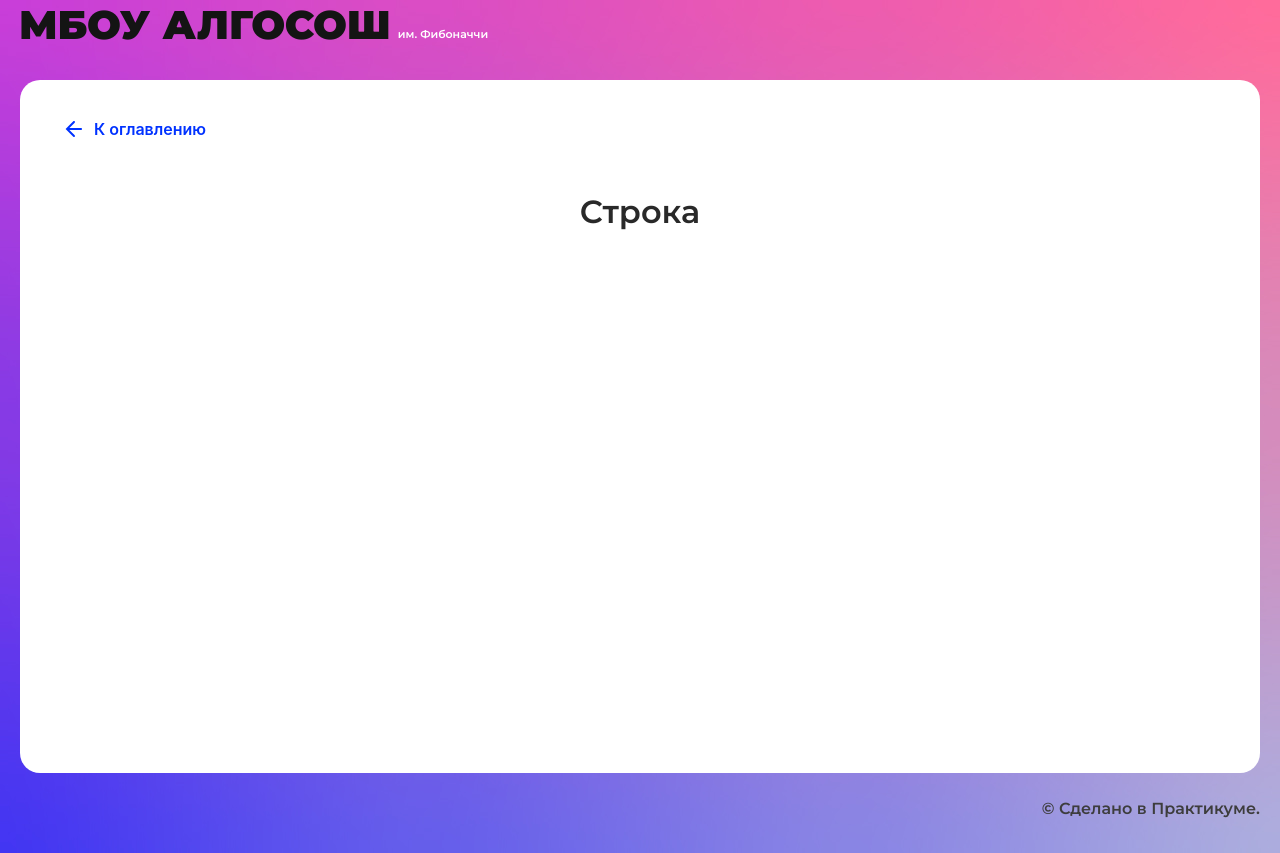
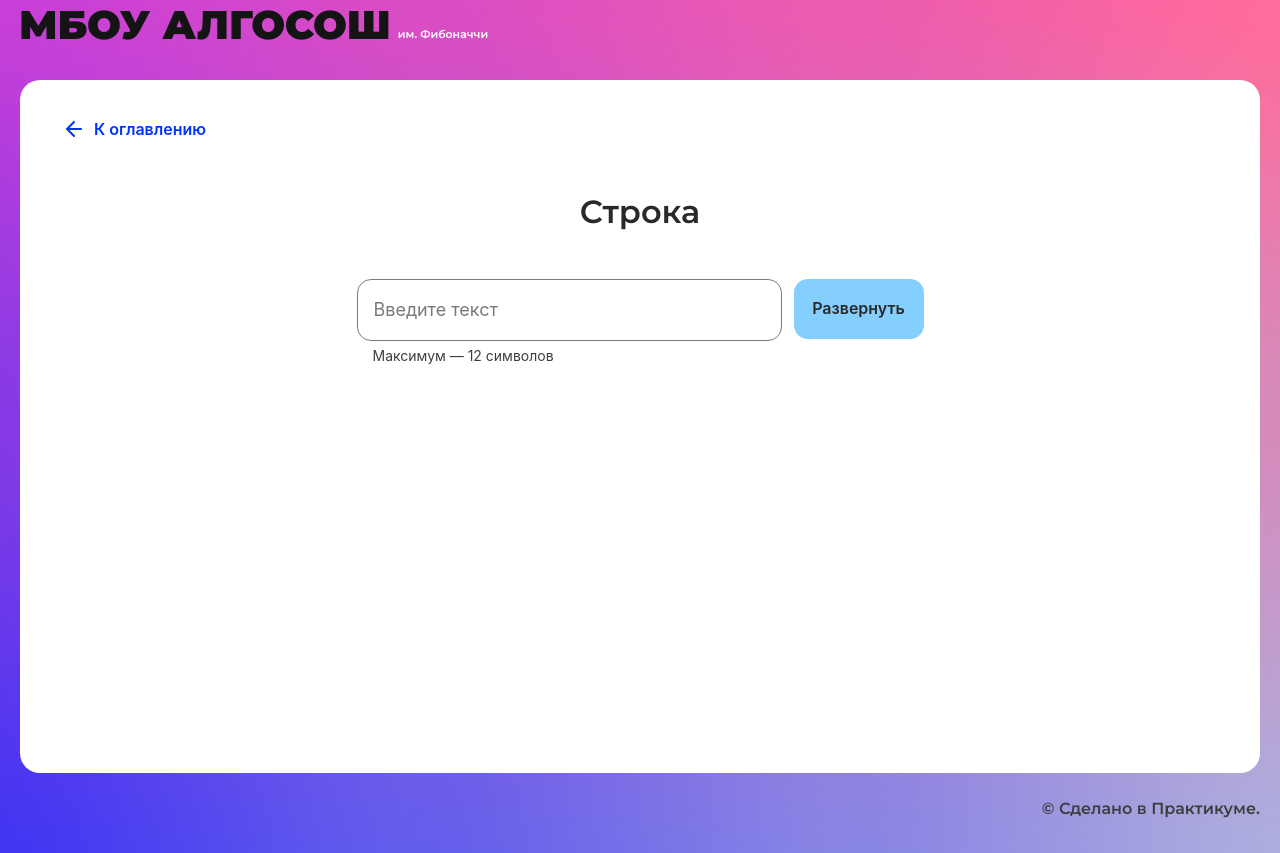
Before and after one commit to EvgeniiMalashin/algososh, a React (Create React App) app: page /recursion in a window 1280 px wide. Built offline with nearby package versions, Linux system fonts and the light colour scheme.

Commit message:
v1.0 + string

```diff
--- /dev/null
+++ b/src/components/string/string.module.css
@@ -0,0 +1,13 @@
+.form {
+    display: flex;
+    max-width: 567px;
+    margin: 0 auto;
+    gap: 12px;
+}
+
+.container {
+    display: flex;
+    justify-content: center;
+    margin-top: 120px;
+    gap: 16px;
+}
--- a/src/components/string/string.tsx
+++ b/src/components/string/string.tsx
@@ -1,10 +1,86 @@
-import React from "react";
+import React, { ChangeEvent, FormEvent, useState } from "react";
+import { Input, } from "../ui/input/input";
+import { Button } from "../ui/button/button";
 import { SolutionLayout } from "../ui/solution-layout/solution-layout";
+import styles from "./string.module.css";
+import { ElementStates } from "../../types/element-states";
+import { Circle } from "../ui/circle/circle";
+import { swap, delay } from "../../constants/my-constants";
+import { TItem } from "../../types/my-types";
+import { DELAY_IN_MS } from "../../constants/delays";
 
 export const StringComponent: React.FC = () => {
+  const [inputValue, setInputValue] = useState('');
+  const [isLoading, setIsLoading] = useState(false);
+  const [array, setArray] = useState<TItem[]>([]);
+
+  const handleChange = (e: ChangeEvent<HTMLInputElement>) => {
+    setInputValue(e.target.value);
+  };
+
+  const reverseString = async (inputArray: TItem[]) => {
+    setIsLoading(true);
+    setArray([...inputArray]);
+
+    await delay(DELAY_IN_MS);
+
+    let start = 0;
+    let end = inputValue.length - 1;
+
+    while (start <= end) {
+      if (start === end) {
+        inputArray[start].color = ElementStates.Modified;
+        setArray([...inputArray]);
+      } else {
+        inputArray[start].color = ElementStates.Changing;
+        inputArray[end].color = ElementStates.Changing;
+        setArray([...inputArray]);
+
+        await delay(DELAY_IN_MS);
+        swap(inputArray, start, end);
+
+        inputArray[start].color = ElementStates.Modified;
+        inputArray[end].color = ElementStates.Modified;
+        setArray([...inputArray]);
+
+        await delay(DELAY_IN_MS);
+      }
+      start++;
+      end--;
+    }
+    setIsLoading(false);
+  };
+
+  const onSubmit = (e: FormEvent<HTMLFormElement>) => {
+    e.preventDefault();
+
+    if (inputValue.length > 0) {
+      const inputArr = inputValue.split("").map((value) => ({ value, color: ElementStates.Default }));
+      reverseString(inputArr);
+    }
+  };
+
   return (
     <SolutionLayout title="Строка">
-
+      <form className={styles.form} onSubmit={onSubmit}>
+        <Input
+          type="text"
+          value={inputValue}
+          isLimitText={true}
+          maxLength={12}
+          onChange={handleChange}
+        />
+        <Button
+          type="submit"
+          text="Развернуть"
+          isLoader={isLoading}
+        />
+      </form>
+      <div className={styles.container}>
+        {array.map((item, index) => (
+          <Circle letter={item.value} key={index} state={item.color} />
+        ))}
+      </div>
     </SolutionLayout>
   );
 };
--- a/src/components/ui/input/input.tsx
+++ b/src/components/ui/input/input.tsx
@@ -18,7 +18,7 @@ export const Input: React.FC<InputProps> = ({
 }) => {
   const limitText =
     type === "text"
-      ? `Максимум — ${maxLength} символа`
+      ? `Максимум — ${maxLength} символов`
       : `Максимальное число — ${max}`;
 
   return (
--- /dev/null
+++ b/src/constants/my-constants.ts
@@ -0,0 +1,11 @@
+import { TItem, TSortItem } from "../types/my-types";
+
+export const delay = async(ms: number) => await new Promise<void>((resolve) => {
+  setTimeout(() => resolve(), ms)
+});
+
+export const swap = (arr: TItem[] | TSortItem[], i: number, j: number) => {
+  const tmp = arr[i];
+  arr[i] = arr[j];
+  arr[j] = tmp;
+};
--- /dev/null
+++ b/src/types/my-types.ts
@@ -0,0 +1,11 @@
+import { ElementStates } from "./element-states";
+
+export type TItem = {
+  value: string;
+  color: ElementStates;
+}
+
+export type TSortItem = {
+  value: number;
+  color: ElementStates;
+}
```
Also changed, not shown: 2 other files (tests, documents, lock files or other folders).
